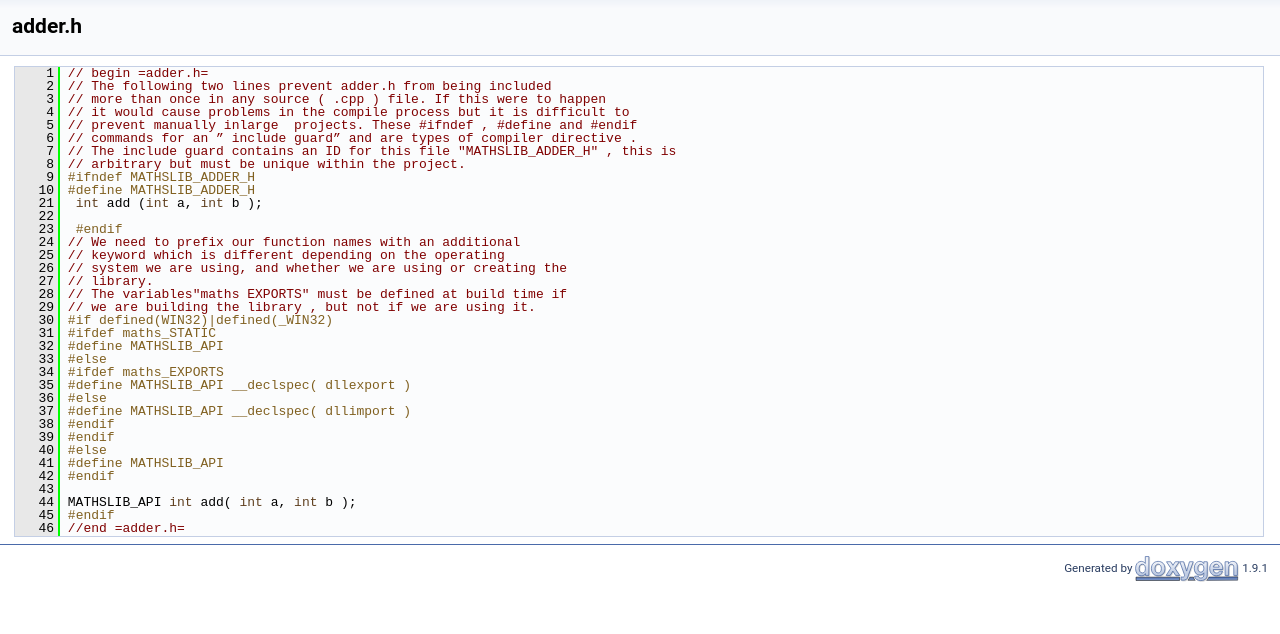
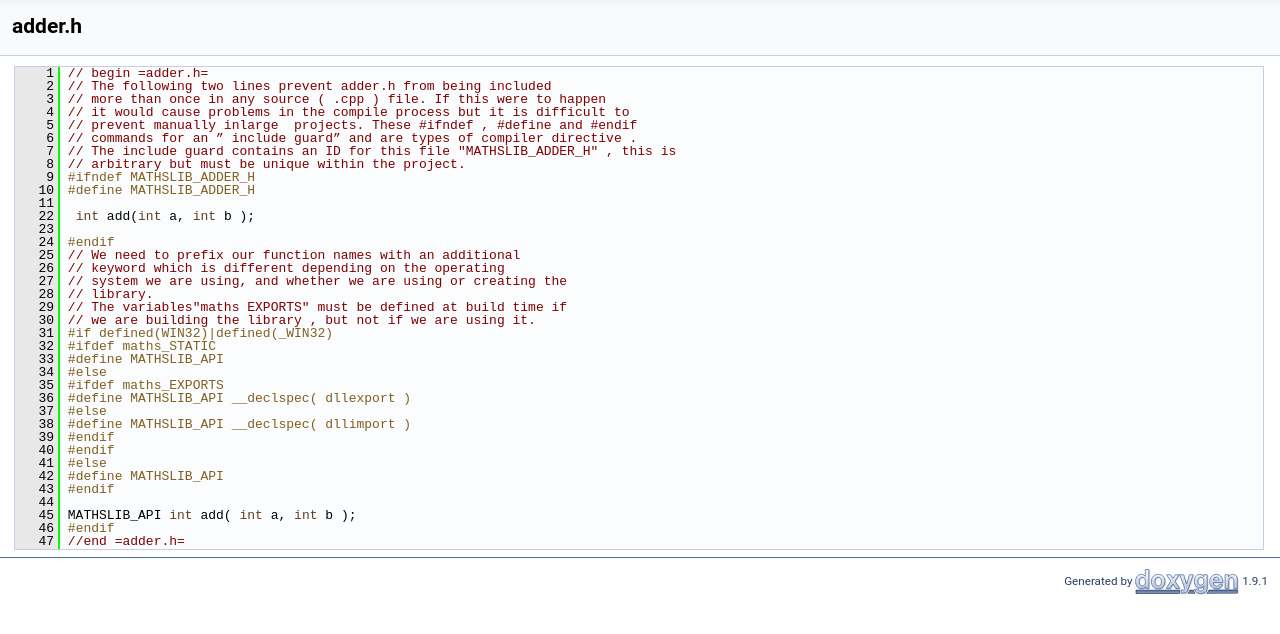
Before and after one commit to Eakkorn/2022_20498706, a plain HTML site: page adder_8h_source.html in a window 1280 px wide. Shown: the part 96-730 px from the top of the page. Drawn offline with Linux system fonts and the light colour scheme.

Commit message:
Deploying to gh-pages from @ Eakkorn/2022_20498706@fe29b06c815f0754a2bfe96c7e1eea2ef57fb468 🚀

```diff
--- a/adder_8h_source.html
+++ b/adder_8h_source.html
@@ -75,32 +75,33 @@ $(function() {
 <div class="line"><a name="l00008"></a><span class="lineno">    8</span>&#160;<span class="comment">// arbitrary but must be unique within the project.</span></div>
 <div class="line"><a name="l00009"></a><span class="lineno">    9</span>&#160;<span class="preprocessor">#ifndef MATHSLIB_ADDER_H</span></div>
 <div class="line"><a name="l00010"></a><span class="lineno">   10</span>&#160;<span class="preprocessor">#define MATHSLIB_ADDER_H</span></div>
-<div class="line"><a name="l00021"></a><span class="lineno">   21</span>&#160; <span class="keywordtype">int</span> add (<span class="keywordtype">int</span> a, <span class="keywordtype">int</span> b );</div>
-<div class="line"><a name="l00022"></a><span class="lineno">   22</span>&#160; </div>
-<div class="line"><a name="l00023"></a><span class="lineno">   23</span>&#160;<span class="preprocessor"> #endif</span></div>
-<div class="line"><a name="l00024"></a><span class="lineno">   24</span>&#160;<span class="comment">// We need to prefix our function names with an additional</span></div>
-<div class="line"><a name="l00025"></a><span class="lineno">   25</span>&#160;<span class="comment">// keyword which is different depending on the operating</span></div>
-<div class="line"><a name="l00026"></a><span class="lineno">   26</span>&#160;<span class="comment">// system we are using, and whether we are using or creating the</span></div>
-<div class="line"><a name="l00027"></a><span class="lineno">   27</span>&#160;<span class="comment">// library.</span></div>
-<div class="line"><a name="l00028"></a><span class="lineno">   28</span>&#160;<span class="comment">// The variables&quot;maths EXPORTS&quot; must be defined at build time if</span></div>
-<div class="line"><a name="l00029"></a><span class="lineno">   29</span>&#160;<span class="comment">// we are building the library , but not if we are using it.</span></div>
-<div class="line"><a name="l00030"></a><span class="lineno">   30</span>&#160;<span class="preprocessor">#if defined(WIN32)|defined(_WIN32)</span></div>
-<div class="line"><a name="l00031"></a><span class="lineno">   31</span>&#160;<span class="preprocessor">#ifdef maths_STATIC</span></div>
-<div class="line"><a name="l00032"></a><span class="lineno">   32</span>&#160;<span class="preprocessor">#define MATHSLIB_API</span></div>
-<div class="line"><a name="l00033"></a><span class="lineno">   33</span>&#160;<span class="preprocessor">#else</span></div>
-<div class="line"><a name="l00034"></a><span class="lineno">   34</span>&#160;<span class="preprocessor">#ifdef maths_EXPORTS</span></div>
-<div class="line"><a name="l00035"></a><span class="lineno">   35</span>&#160;<span class="preprocessor">#define MATHSLIB_API __declspec( dllexport )</span></div>
-<div class="line"><a name="l00036"></a><span class="lineno">   36</span>&#160;<span class="preprocessor">#else</span></div>
-<div class="line"><a name="l00037"></a><span class="lineno">   37</span>&#160;<span class="preprocessor">#define MATHSLIB_API __declspec( dllimport )</span></div>
-<div class="line"><a name="l00038"></a><span class="lineno">   38</span>&#160;<span class="preprocessor">#endif</span></div>
+<div class="line"><a name="l00011"></a><span class="lineno">   11</span>&#160; </div>
+<div class="line"><a name="l00022"></a><span class="lineno">   22</span>&#160; <span class="keywordtype">int</span> add(<span class="keywordtype">int</span> a, <span class="keywordtype">int</span> b );</div>
+<div class="line"><a name="l00023"></a><span class="lineno">   23</span>&#160; </div>
+<div class="line"><a name="l00024"></a><span class="lineno">   24</span>&#160;<span class="preprocessor">#endif</span></div>
+<div class="line"><a name="l00025"></a><span class="lineno">   25</span>&#160;<span class="comment">// We need to prefix our function names with an additional</span></div>
+<div class="line"><a name="l00026"></a><span class="lineno">   26</span>&#160;<span class="comment">// keyword which is different depending on the operating</span></div>
+<div class="line"><a name="l00027"></a><span class="lineno">   27</span>&#160;<span class="comment">// system we are using, and whether we are using or creating the</span></div>
+<div class="line"><a name="l00028"></a><span class="lineno">   28</span>&#160;<span class="comment">// library.</span></div>
+<div class="line"><a name="l00029"></a><span class="lineno">   29</span>&#160;<span class="comment">// The variables&quot;maths EXPORTS&quot; must be defined at build time if</span></div>
+<div class="line"><a name="l00030"></a><span class="lineno">   30</span>&#160;<span class="comment">// we are building the library , but not if we are using it.</span></div>
+<div class="line"><a name="l00031"></a><span class="lineno">   31</span>&#160;<span class="preprocessor">#if defined(WIN32)|defined(_WIN32)</span></div>
+<div class="line"><a name="l00032"></a><span class="lineno">   32</span>&#160;<span class="preprocessor">#ifdef maths_STATIC</span></div>
+<div class="line"><a name="l00033"></a><span class="lineno">   33</span>&#160;<span class="preprocessor">#define MATHSLIB_API</span></div>
+<div class="line"><a name="l00034"></a><span class="lineno">   34</span>&#160;<span class="preprocessor">#else</span></div>
+<div class="line"><a name="l00035"></a><span class="lineno">   35</span>&#160;<span class="preprocessor">#ifdef maths_EXPORTS</span></div>
+<div class="line"><a name="l00036"></a><span class="lineno">   36</span>&#160;<span class="preprocessor">#define MATHSLIB_API __declspec( dllexport )</span></div>
+<div class="line"><a name="l00037"></a><span class="lineno">   37</span>&#160;<span class="preprocessor">#else</span></div>
+<div class="line"><a name="l00038"></a><span class="lineno">   38</span>&#160;<span class="preprocessor">#define MATHSLIB_API __declspec( dllimport )</span></div>
 <div class="line"><a name="l00039"></a><span class="lineno">   39</span>&#160;<span class="preprocessor">#endif</span></div>
-<div class="line"><a name="l00040"></a><span class="lineno">   40</span>&#160;<span class="preprocessor">#else</span></div>
-<div class="line"><a name="l00041"></a><span class="lineno">   41</span>&#160;<span class="preprocessor">#define MATHSLIB_API</span></div>
-<div class="line"><a name="l00042"></a><span class="lineno">   42</span>&#160;<span class="preprocessor">#endif</span></div>
-<div class="line"><a name="l00043"></a><span class="lineno">   43</span>&#160; </div>
-<div class="line"><a name="l00044"></a><span class="lineno">   44</span>&#160;MATHSLIB_API <span class="keywordtype">int</span> add( <span class="keywordtype">int</span> a, <span class="keywordtype">int</span> b );</div>
-<div class="line"><a name="l00045"></a><span class="lineno">   45</span>&#160;<span class="preprocessor">#endif</span></div>
-<div class="line"><a name="l00046"></a><span class="lineno">   46</span>&#160;<span class="comment">//end =adder.h=</span></div>
+<div class="line"><a name="l00040"></a><span class="lineno">   40</span>&#160;<span class="preprocessor">#endif</span></div>
+<div class="line"><a name="l00041"></a><span class="lineno">   41</span>&#160;<span class="preprocessor">#else</span></div>
+<div class="line"><a name="l00042"></a><span class="lineno">   42</span>&#160;<span class="preprocessor">#define MATHSLIB_API</span></div>
+<div class="line"><a name="l00043"></a><span class="lineno">   43</span>&#160;<span class="preprocessor">#endif</span></div>
+<div class="line"><a name="l00044"></a><span class="lineno">   44</span>&#160; </div>
+<div class="line"><a name="l00045"></a><span class="lineno">   45</span>&#160;MATHSLIB_API <span class="keywordtype">int</span> add( <span class="keywordtype">int</span> a, <span class="keywordtype">int</span> b );</div>
+<div class="line"><a name="l00046"></a><span class="lineno">   46</span>&#160;<span class="preprocessor">#endif</span></div>
+<div class="line"><a name="l00047"></a><span class="lineno">   47</span>&#160;<span class="comment">//end =adder.h=</span></div>
 </div><!-- fragment --></div><!-- contents -->
 <!-- start footer part -->
 <hr class="footer"/><address class="footer"><small>
```
